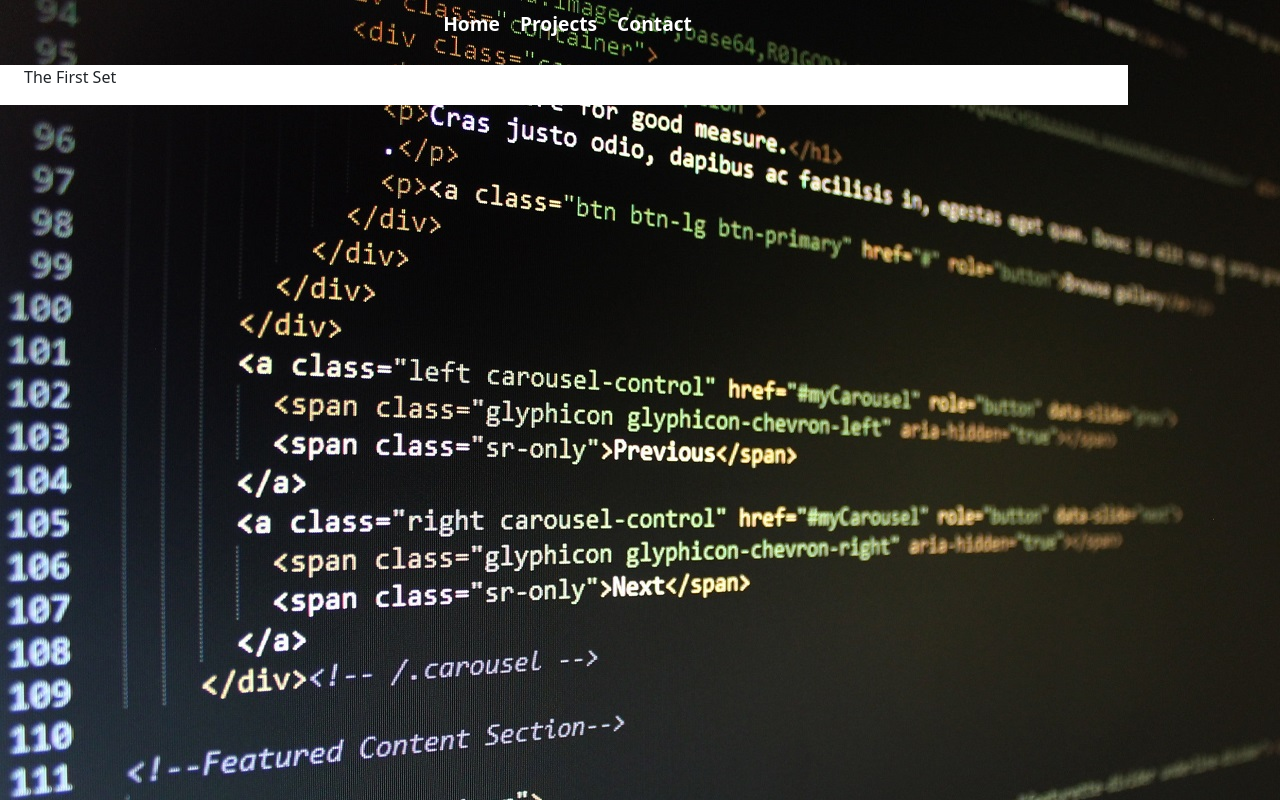
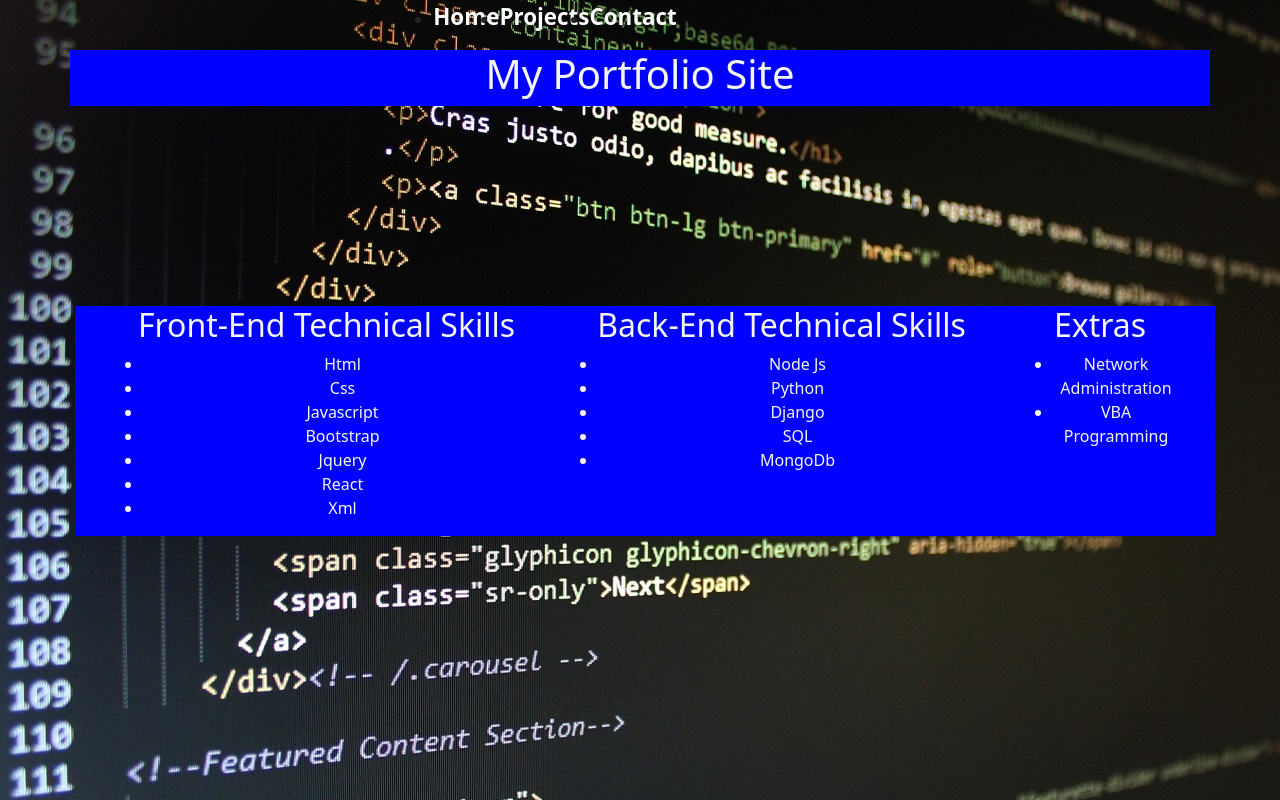
Before and after one commit to IkeGod30/Portfolio, a plain HTML site: page index.html in a window 1280 px wide. Shown: the top 800 px of the page. Drawn offline with nearby package versions, Linux system fonts and the light colour scheme.

Commit message:
Added 3-column divisions for main content

```diff
--- a/index.html
+++ b/index.html
@@ -14,24 +14,52 @@
 <body>
 <div class="navi">
     <nav>
-        <ul>
-            <li><a href="#">Home</a></li>
-            <li><a href="#">Projects</a></li>
-            <li><a href="#">Contact</a></li>
+        <ul class="primaryNav">
+            <li class="mainNav"><a href="#">Home</a></li>
+            <li class="mainNav"><a href="#">Projects</a></li>
+            <li class="mainNav"><a href="#">Contact</a></li>
         </ul>
     </nav>
 </div>
-<div class="container row theFirst">
-    <div class="col-sm-4">
-        <p>The First Set</p>
+
+<div class="container row head1">
+    <div class="col-sm-12">
+        <h1>My Portfolio Site</h1>
     </div>
 
-    <div class="col-sm-4">
+</div>
 
+<div class="container row theFirst">
+    <div class="col-sm-5">
+        <h2>Front-End Technical Skills</h2>
+            <ul>
+                <li>Html</li>
+                <li>Css</li>
+                <li>Javascript</li>
+                <li>Bootstrap</li>
+                <li>Jquery</li>
+                <li>React</li>
+                <li>Xml</li>
+            </ul>
     </div>
 
-    <div class="col-sm-4">
+    <div class="col-sm-5">
+        <h2>Back-End Technical Skills</h2>
+            <ul>
+                <li>Node Js</li>
+                <li>Python</li>
+                <li>Django</li>
+                <li>SQL</li>
+                <li>MongoDb</li>
+            </ul>
+    </div>
 
+    <div class="col-sm-2">
+        <h2>Extras</h2>
+            <ul>
+                <li>Network Administration</li>
+                <li>VBA Programming</li>
+            </ul>
     </div>
 </div>
 <div class="anim">
--- a/styles.css
+++ b/styles.css
@@ -4,22 +4,28 @@ body {
 }
 
 .theFirst {
-    background: white;
+    color: whitesmoke;
+    text-align: center;
+    background: blue;
+    margin-top: 200px;
+    margin-left: 75px;
+    //margin: auto;
 
 }
-a {
+ul.primaryNav a {
     color: white;
-    font-size: 1.2rem;
+    font-size: 1.4rem;
     text-decoration: none;
     font-weight: bold;
 }
 
-ul {
+ul.primaryNav {
     display: flex;
+
 
 }
 
-ul li {
+ul.mainNav {
     margin: 10px;
     list-style-type: none;
 }
@@ -44,3 +50,11 @@ ul li {
     from {left: 0px;}
     to {left: 500px;}
   }
+
+
+  .head1 {
+    color: whitesmoke;
+    text-align: center;
+    background: blue;
+    margin: auto;
+  }
```
